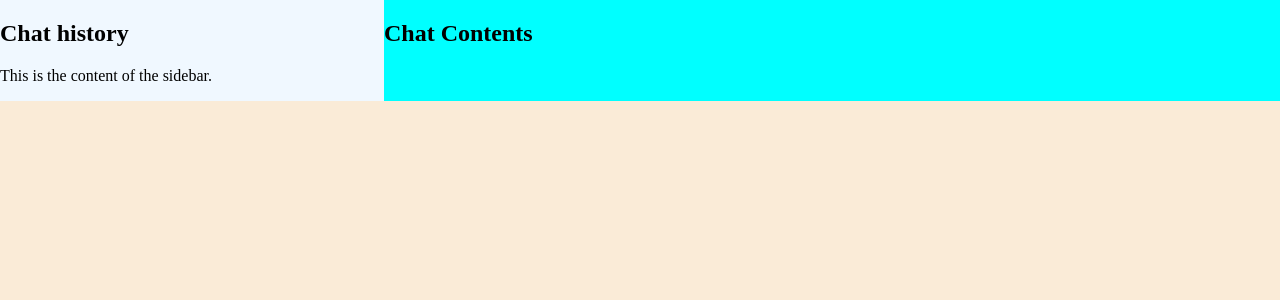
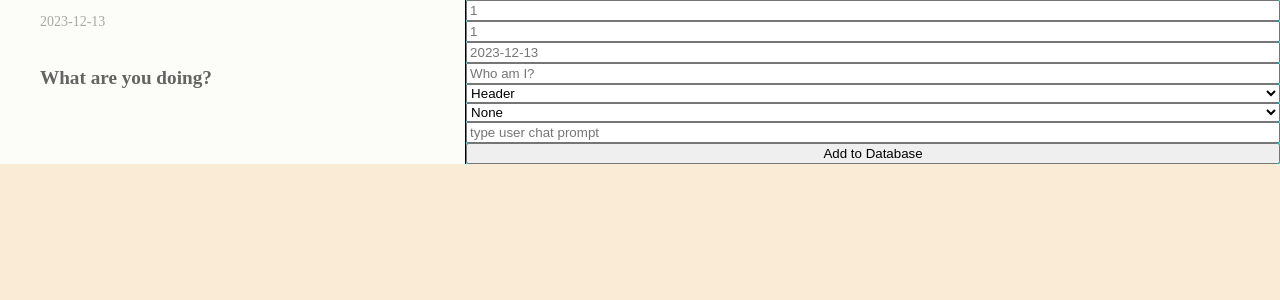
Before and after one commit to darkmoon-joker/django_tutorial, a Django app: page /chat/home/ in a window 1280 px wide. Shown: the top 300 px of the page. Run offline with Django 4.2, Linux system fonts and the light colour scheme.

Commit message:
Added database models

```diff
--- a/my_tennis_club/chat/models.py
+++ b/my_tennis_club/chat/models.py
@@ -11,7 +11,7 @@
     CONTENT = 0, 'Content'
 
 class ChatRole(models.IntegerChoices):
-    ROLE_NONE = 0, 'none'
+    ROLE_NONE = 0, 'None'
     ROLE_USER = 1, 'User'
     ROLE_AI = 2, 'ChatGPT'
 
@@ -19,7 +19,7 @@
     id = models.AutoField(primary_key=True)
 
     id = models.IntegerField(primary_key=True, validators=[MinValueValidator(1)])
-    user_id = models.IntegerField()
+    user_id = models.ForeignKey(User, on_delete=models.CASCADE)
     chat_id = models.IntegerField()
     chat_date = models.DateField()
     chat_title = models.CharField(max_length = 255, null=True)
--- a/my_tennis_club/chat/static/containers/chat/content.css
+++ b/my_tennis_club/chat/static/containers/chat/content.css
@@ -1,4 +1,7 @@
 .chat-content {
     width: 70%;
     background-color:aqua;
+
+    display: flex;
+    flex-direction: column;
 }
--- a/my_tennis_club/chat/static/containers/chat/sidebar.css
+++ b/my_tennis_club/chat/static/containers/chat/sidebar.css
@@ -1,4 +1,119 @@
-.chat-sidebar {
-    width: 30%;
-    background-color: aliceblue;
+.chat-sidebar-container {
+    width: 40%;
+    background-color: #fcfcf9;
+    border-right: 1px solid black;
+    z-index: 1;
+
+    overflow-y: auto;
+
+    display: flex;
+    flex-direction: column;
 }
+
+.chat-sidebar-container::-webkit-scrollbar {
+    width: 9px;
+}
+
+.chat-sidebar-container::-webkit-scrollbar-thumb {
+    background-color: rgb(182, 182, 182);
+    border-radius: 4px;
+}
+
+.chat-sidebar-container::-webkit-scrollbar-track {
+    background-color: #ffffff00;
+}
+
+.chat-sidebar-container::-webkit-scrollbar-corner {
+    background-color: #f1f1f1;
+}
+
+.chat-history-date {
+    padding-left: 40px;
+    margin-bottom: 10px;
+
+    font-size: 0.875rem;
+    color: rgb(167, 167, 167);
+}
+
+.chat-history-title {
+    position: relative;
+
+    margin-left: 5px;
+    margin-right: 10px;
+    margin-bottom: 10px;
+
+    padding-left: 5px;
+    padding-right: 50px;
+
+    border-radius: 7px;
+
+    display: flex;
+
+    float: center;
+    width: calc(100% - 70px);
+
+    font-size: 1.2rem;
+    font-weight: 550;
+    line-height: 1.5;
+    color: #646464;
+
+    cursor: pointer;
+
+    background-color: #ffffff00;
+    transition: background-color 0.3s ease;
+}
+
+.chat-history-title:hover {
+    background-color: #e8e8e3;
+}
+
+.chat-history-title:active {
+    background-color: #cfcfc9;
+}
+
+.chat-history-title.disabled {
+    background-color: #d8d7d0;
+}
+
+.chat-history-title-link {
+    color: #646464;
+    width: calc(100% - 30px);
+    padding-left: 30px;
+    padding-top: 10px;
+    padding-bottom: 10px;
+
+    display: block;
+    overflow: hidden;
+    white-space: nowrap;
+    text-overflow: ellipsis;
+    text-decoration: none;
+}
+
+.chat-history-button-del {
+    position: absolute;
+    width: 50px;
+    height: 100%;
+
+    right: 0;
+    bottom: 0;
+
+    border: none;
+    cursor: pointer;
+    background-color: #ffffff00;
+    transition: color 0.3s ease;
+
+    font-size: 1rem;
+}
+
+.chat-history-button-del:hover {
+    color: #c2c2c2;
+}
+
+.chat-history-button-del:active {
+    color: #fff;
+}
+
+.chat-history-button-del:disabled {
+    cursor: not-allowed;
+    color: rgb(216, 216, 216);
+}
--- a/my_tennis_club/chat/templates/containers/chat/content.html
+++ b/my_tennis_club/chat/templates/containers/chat/content.html
@@ -1,3 +1,65 @@
 <div class="chat-content">
-    <h2>Chat Contents</h2>
+    <input id="user_id" type="number" placeholder="1"/>
+    <input id="chat_id" type="number" placeholder="1"/>
+    <input id="chat_date" type="text" placeholder="2023-12-13"/>
+    <input id="chat_title" type="text" placeholder="Who am I?"/>
+
+    <select id="header" name="header">
+        <option value="0">Header</option>
+        <option value="1">Content</option>
+    </select>
+
+    <select id="role" name="role">
+        <option value="0">None</option>
+        <option value="1">User</option>
+        <option value="2">ChatGPT</option>
+    </select>
+
+    <input id="chat_prompt" type="text" placeholder="type user chat prompt"/>
+
+    <button onclick="sendData()">Add to Database</button>
 </div>
+
+<script>
+    function sendData() {
+        // Get data from input fields
+        var user_id = document.getElementById('user_id').value;
+        var chat_id = document.getElementById('chat_id').value;
+        var chat_date = document.getElementById('chat_date').value;
+        var chat_title = document.getElementById('chat_title').value;
+        var header = document.getElementById('header').value;
+        var role = document.getElementById('role').value;
+        var chat_prompt = document.getElementById('chat_prompt').value;
+
+        // Create data object
+        var dataValue = {
+            user_id: user_id,
+            chat_id: chat_id,
+            chat_date: chat_date,
+            chat_title: chat_title,
+            header: header,
+            role: role,
+            chat_prompt: chat_prompt,
+        };
+
+        // Get CSRF token from cookies
+        var csrfToken = getCookie('csrftoken');
+
+        // Make a fetch request to the backend
+        fetch('/chat/api/newdata/', {
+            method: 'POST',
+            headers: {
+                'Content-Type': 'application/json',
+                'X-CSRFToken': csrfToken
+            },
+            body: JSON.stringify({ data: dataValue })
+        })
+        .then(response => response.json())
+        .then(data => {
+            console.log('Success:', data);
+        })
+        .catch(error => {
+            console.error('Error:', error);
+        });
+    }
+</script>
--- a/my_tennis_club/chat/templates/containers/chat/home.html
+++ b/my_tennis_club/chat/templates/containers/chat/home.html
@@ -2,10 +2,33 @@
 <!DOCTYPE html>
 <html>
 <link rel="stylesheet" href="{% static 'home.css' %}">
+<link rel="stylesheet" href="{% static 'containers/chat/content.css' %}">
+
 <link rel="stylesheet" href="{% static 'containers/chat/sidebar.css' %}">
-<link rel="stylesheet" href="{% static 'containers/chat/content.css' %}">
+<link href="{% static 'fontawesomefree/css/fontawesome.css' %}" rel="stylesheet" type="text/css">
+<link href="{% static 'fontawesomefree/css/brands.css' %}" rel="stylesheet" type="text/css">
+<link href="{% static 'fontawesomefree/css/solid.css' %}" rel="stylesheet" type="text/css">
+
 <body>
     {% include 'containers/chat/sidebar.html' %}
     {% include 'containers/chat/content.html' %}
+
+    <script>
+        function getCookie(name) {
+            var cookieValue = null;
+            if (document.cookie && document.cookie !== '') {
+                var cookies = document.cookie.split(';');
+                for (var i = 0; i < cookies.length; i++) {
+                    var cookie = cookies[i].trim();
+                    // Search for CSRF token cookie
+                    if (cookie.substring(0, name.length + 1) === (name + '=')) {
+                        cookieValue = decodeURIComponent(cookie.substring(name.length + 1));
+                        break;
+                    }
+                }
+            }
+            return cookieValue;
+        }
+    </script>
 </body>
 </html>
--- a/my_tennis_club/chat/templates/containers/chat/sidebar.html
+++ b/my_tennis_club/chat/templates/containers/chat/sidebar.html
@@ -1,4 +1,13 @@
-<div class="chat-sidebar">
-    <h2>Chat history</h2>
-    <p>This is the content of the sidebar.</p>
+<div class="chat-sidebar-container">
+    <div class="chat-history-date">
+        <p>2023-12-13</p>
+    </div>
+    <div class="chat-history-title">
+        <a class="chat-history-title-link">
+            What are you doing?
+        </a>
+        <button class="chat-history-button-del">
+            <i class="fa-solid fa-trash-can"></i>
+        </button>
+    </div>
 </div>
--- a/my_tennis_club/chat/urls.py
+++ b/my_tennis_club/chat/urls.py
@@ -3,6 +3,7 @@
 
 urlpatterns = [
     path('home/', views.chat_view, name='home'),
+    path('api/newdata/', views.new_data, name='newdata'),
     path('register/', views.register, name='register'),
     path('login/', views.user_login, name='login'),
 ]
--- a/my_tennis_club/chat/views.py
+++ b/my_tennis_club/chat/views.py
@@ -5,13 +5,45 @@
 from django.contrib.auth.forms import AuthenticationForm
 from django.contrib.auth import login
 
+from django.http import JsonResponse
+from django.views.decorators.csrf import csrf_exempt
+from .models import ChatLog
+
+import json
+
 # Create your views here.
 
 def custome_404(request, exception=None):
     return render(request, '404.html', status=404)
 
+def new_data(request):
+    if request.method == 'POST':
+        # Parse the JSON data sent from the frontend
+        try:
+            data = json.loads(request.body)
+            data_value = data.get('data')
+
+            newInstance = ChatLog(
+                user_id_id = data_value.user_id,
+                chat_id = data_value.chat_id,
+                chat_date = data_value.chat_date,
+                chat_title = data_value.chat_title,
+                header = data_value.header,
+                role = data_value.role,
+                prompt = data_value.chat_prompt,
+            )
+            newInstance.save()
+
+            result = {'status': 'success', 'message': f'Data received: {data_value}'}
+        except json.JSONDecodeError:
+            result = {'status': 'error', 'message': 'Invalid JSON data'}
+    else:
+        result = {'status': 'error', 'message': 'Invalid request method'}
+
+    return JsonResponse(result)
+
+
 def chat_view(request):
-
     return render(request, 'containers/chat/home.html')
 
 def register(request):
--- a/my_tennis_club/my_tennis_club/settings.py
+++ b/my_tennis_club/my_tennis_club/settings.py
@@ -37,6 +37,7 @@
     'django.contrib.sessions',
     'django.contrib.messages',
     'django.contrib.staticfiles',
+    'fontawesomefree',
     'members',
     'chat',
 ]
--- a/my_tennis_club/requirements.txt
+++ b/my_tennis_club/requirements.txt
@@ -1,3 +1,4 @@
 Django==4.2.7
 pytz==2020.5
 whitenoise==6.6.0
+fontawesomefree==6.5.1
```
Also changed, not shown: my_tennis_club/chat/migrations/0006_alter_chatlog_user_id.py (added), my_tennis_club/chat/migrations/0007_alter_chatlog_role.py (added), my_tennis_club/db.sqlite3.
